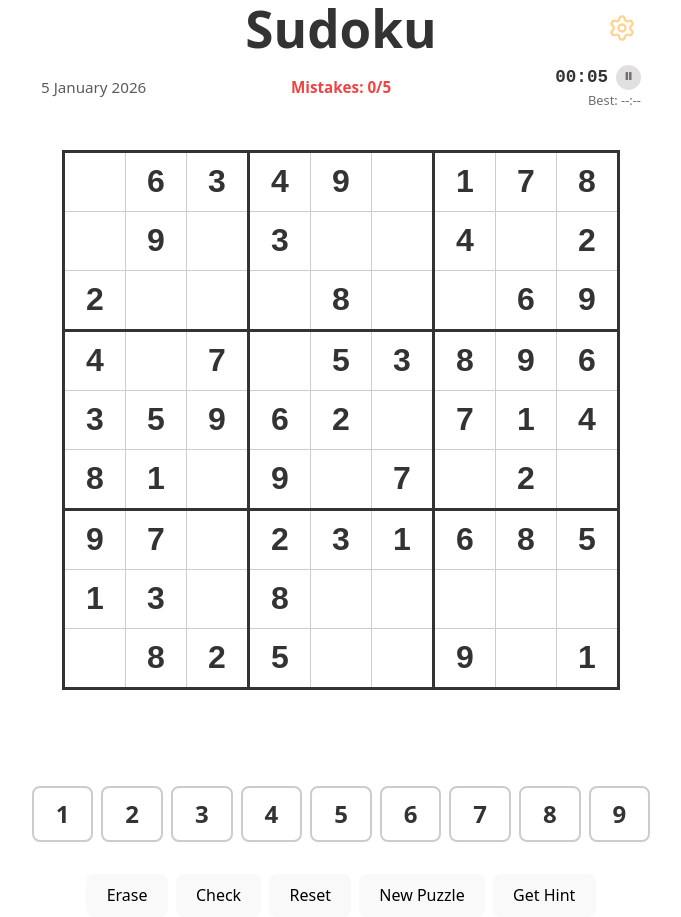
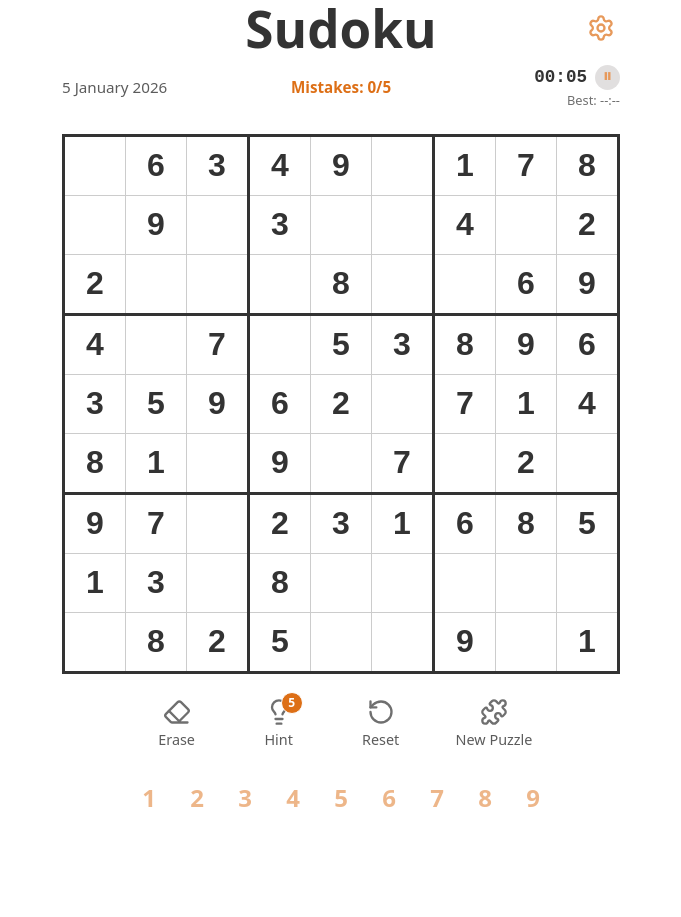
Before and after one commit to PikGames/Sudoku, a React app: page / in a window 1280 px wide. Shown: the whole page, without its empty margins (299-980 px from the left). After the commit the page ends 838 px from the top, so only its background shows below. Built offline with nearby package versions, Linux system fonts and the light colour scheme; the HTML template or start-up script is replaced by a standard one.

Commit message:
Changing the ui and deployment the game

```diff
--- a/src/App.css
+++ b/src/App.css
@@ -1,28 +1,30 @@
 :root {
-  --primary: #ffc164;
+  --primary: rgb(221, 111, 22);
   --bg-color: #ffffff;
   --text-color: #333333;
   --bg-cell: #ffffff;
-  --bg-prefilled: #f0f0f0;
-  --bg-highlight: #e6f0ff;
   --border-color: #ccc;
-  --pad-bg: #f8f9fa;
   --btn-reset-bg: #eee;
   --btn-reset-text: #333;
+
+  --bg-highlight: rgb(248, 178, 89);
+  --area-highlight: rgba(243, 217, 184, 0.705);
+  --same-value: rgb(243, 217, 184);
 }
 
 body.dark {
-  --gray: #ccc;
-  --primary: #ffda74;
+  --primary: rgb(221, 111, 22);
   --bg-color: #1a1a1a;
   --text-color: #f0f0f0;
   --bg-cell: #2a2a2a;
-  --bg-prefilled: #333333;
-  --bg-highlight: #3a4a5a;
   --border-color: #444;
-  --pad-bg: #2a2a2a;
   --btn-reset-bg: #333;
   --btn-reset-text: #eee;
+
+
+  --bg-highlight: rgb(248, 178, 89);
+  --area-highlight: rgba(245, 206, 155, 0.692);
+  --same-value: rgb(245, 206, 155);
 }
 
 body {
@@ -80,8 +82,7 @@ input {
   border: none;
   outline: none;
   background: transparent;
-  color: #007bff;
-  /* Blue color for user-entered numbers */
+  color: var(--primary);
   cursor: pointer;
   font-weight: 500;
 }
@@ -98,15 +99,9 @@ input:focus {
   outline: none;
 }
 
-.same-row,
-.same-col,
-.same-box {
-  background: #f7e3a3af;
-}
-
 /* Added Highlight Classes */
 .selected-cell {
-  background-color: rgb(187, 222, 251) !important;
+  background-color: var(--bg-highlight);
 }
 
 /* Ensure the input doesn't hide the cell background when selected */
@@ -115,15 +110,15 @@ input:focus {
 }
 
 .area-highlight {
-  background-color: #e2e8f0;
+  background-color: var(--area-highlight);
 }
 
 .same-value {
-  background-color: rgb(195, 221, 253);
+  background-color: var(--same-value);
 }
 
 .blue-highlight {
-  background-color: rgb(144, 202, 249) !important;
+  background-color: rgb(202, 115, 0) !important;
 }
 
 .conflict {
@@ -145,29 +140,13 @@ input:focus {
 
 /* Dark Mode Overrides for Highlights */
 body.dark input {
-  color: #60a5fa;
+  color: var(--primary);
   /* Lighter blue for user-entered numbers in dark mode */
 }
 
 body.dark input:read-only {
   color: var(--text-color);
   /* Keep prefilled numbers default text color */
-}
-
-body.dark .selected-cell {
-  background-color: #3b82f6 !important;
-}
-
-body.dark .area-highlight {
-  background-color: #334155;
-}
-
-body.dark .same-value {
-  background-color: #1e40af;
-}
-
-body.dark .blue-highlight {
-  background-color: #2563eb !important;
 }
 
 body.dark .conflict,
@@ -194,13 +173,10 @@ body.dark .prefilled-conflict {
   transition: background-color 0.3s ease;
 }
 
-.btn-theme {
-  border-radius: 10px;
-  background-color: #1a1a1a;
-}
+
 
 .controls {
-  margin-top: 4rem;
+  margin-top: 0rem;
   display: flex;
   flex-direction: column;
   align-items: center;
@@ -221,55 +197,35 @@ body.dark .prefilled-conflict {
 }
 
 .number-btn {
-  width: 3.5rem;
-  height: 3.5rem;
   font-size: 1.5rem;
   font-weight: bold;
-  border: 2px solid var(--border-color);
-  background: var(--bg-cell);
-  border-radius: 8px;
+  background: none;
+  border: none;
   cursor: pointer;
   transition: all 0.2s ease;
-  color: var(--text-color);
+  color: var(--primary);
+  opacity: 0.5;
   display: flex;
   justify-content: center;
   align-items: center;
+  padding: 0.5rem;
+  min-width: 2.5rem;
 }
 
 .number-btn:hover {
-  background: #fffbf0;
-  border-color: #f3aa21;
-  color: black;
+  color: var(--primary);
+  opacity: 1;
+  transform: scale(1.1);
 }
 
 .number-btn.active {
-  background: #f3aa21;
-  color: white;
-  border-color: #d28219;
-  box-shadow: 0 0 10px rgba(243, 177, 33, 0.5);
+  color: var(--primary);
+  opacity: 1;
+  transform: scale(1.2);
 }
 
-.difficulty-selector {
-  display: flex;
-  align-items: center;
-  gap: 0.5rem;
-  font-weight: 600;
-}
-
-.difficulty-selector select {
-  padding: 0.5rem 1rem;
-  border-radius: 8px;
-  border: 1px solid var(--border-color);
-  background-color: var(--bg-cell);
-  color: var(--text-color);
-  font-family: inherit;
-  font-size: 1rem;
-  cursor: pointer;
+.number-btn:focus {
   outline: none;
-}
-
-.difficulty-selector select:focus {
-  border-color: var(--primary);
 }
 
 /* Update: game-header is no longer used for columns, replaced by game-info-bar */
@@ -297,11 +253,11 @@ body.dark .prefilled-conflict {
 .info-item.center {
   text-align: center;
   font-weight: 600;
-  color: #ef4444;
+  color: var(--primary);
 }
 
 body.dark .info-item.center {
-  color: #f87171;
+  color: var(--primary);
 }
 
 .info-item.right {
@@ -337,7 +293,7 @@ h1 {
 .btn-pause {
   background: #d5d2d2;
   border: none;
-  color: var(--text-color);
+  color: var(--primary);
   font-size: 1.2rem;
   cursor: pointer;
   padding: 0;
@@ -542,3 +498,356 @@ body.dark .modal-overlay {
 body.dark .settings-popup {
   box-shadow: 0 4px 15px rgba(0, 0, 0, 0.5);
 }
+
+/* Custom Hint Button */
+/* Action Buttons Container */
+.action-buttons {
+  margin-top: 1rem;
+  display: flex;
+  justify-content: center;
+  align-items: center;
+  gap: 2rem;
+  width: 100%;
+}
+
+/* Base style for icon controls (Hint, Erase) */
+.btn-icon-control {
+  background: none;
+  border: none;
+  cursor: pointer;
+  display: inline-flex;
+  flex-direction: column;
+  align-items: center;
+  justify-content: center;
+  padding: 8px;
+  color: var(--text-color);
+  transition: opacity 0.2s;
+  min-width: 70px;
+}
+
+.btn-icon-control:disabled {
+  opacity: 0.5;
+  cursor: not-allowed;
+  filter: grayscale(1);
+}
+
+.icon-wrapper {
+  position: relative;
+  display: flex;
+  justify-content: center;
+  align-items: center;
+  margin-bottom: 4px;
+}
+
+.icon-wrapper svg {
+  stroke: var(--text-color);
+  opacity: 0.7;
+}
+
+.btn-icon-control:hover .icon-wrapper svg {
+  opacity: 1;
+  stroke: var(--primary);
+}
+
+.btn-icon-control:hover .label {
+  color: var(--primary);
+  opacity: 1;
+}
+
+.label {
+  font-size: 0.9rem;
+  font-weight: 500;
+  opacity: 0.8;
+  transition: color 0.2s;
+}
+
+/* Badge for Hint */
+.badge {
+  position: absolute;
+  top: -6px;
+  right: -10px;
+  background-color: var(--primary);
+  color: white;
+  font-size: 0.75rem;
+  font-weight: bold;
+  width: 20px;
+  height: 20px;
+  border-radius: 50%;
+  display: flex;
+  align-items: center;
+  justify-content: center;
+  border: 1px solid var(--bg-color);
+}
+
+/* Standard text buttons (Reset, New Puzzle) */
+.btn-text {
+  background: var(--btn-reset-bg);
+  border: 1px solid var(--border-color);
+  border-radius: 8px;
+  padding: 0.5rem 1rem;
+  color: var(--btn-reset-text);
+  font-weight: 600;
+  cursor: pointer;
+  transition: all 0.2s;
+  height: 40px;
+  /* Align height roughly with icon buttons */
+}
+
+.btn-text:hover {
+  filter: brightness(0.95);
+  border-color: var(--primary);
+  color: var(--primary);
+}
+
+body.dark .badge {
+  border-color: var(--bg-cell);
+}
+
+/* Responsive Design - Mobile First */
+
+/* Small phones (max 375px) */
+@media (max-width: 375px) {
+  body {
+    overflow-x: hidden;
+  }
+
+  .container {
+    padding: 0.3rem;
+    max-width: 100%;
+    overflow-x: auto;
+  }
+
+  .table {
+    width: 100%;
+    max-width: 340px;
+    margin: 0 auto;
+  }
+
+  input {
+    width: 2.2rem;
+    height: 2.2rem;
+    font-size: 1.2rem;
+  }
+
+  h1 {
+    font-size: 1.6rem;
+    margin-bottom: 0.5rem;
+  }
+
+  .game-info-bar {
+    font-size: 0.8rem;
+    gap: 0.3rem;
+    margin: 0.3rem auto 1rem auto;
+    padding: 0 0.5rem;
+  }
+
+  .info-item.left {
+    font-size: 0.75rem;
+  }
+
+  .info-item.center {
+    font-size: 0.85rem;
+  }
+
+  .timer {
+    font-size: 0.95rem;
+  }
+
+  .best-time {
+    font-size: 0.7rem;
+  }
+
+  .btn-pause {
+    width: 22px;
+    height: 22px;
+    font-size: 1rem;
+  }
+
+  .action-buttons {
+    gap: 0.8rem;
+    margin-top: 0.8rem;
+  }
+
+  .btn-icon-control {
+    min-width: 65px;
+    padding: 8px;
+  }
+
+  .icon-wrapper svg {
+    width: 26px;
+    height: 26px;
+  }
+
+  .label {
+    font-size: 0.8rem;
+  }
+
+  .badge {
+    width: 18px;
+    height: 18px;
+    font-size: 0.7rem;
+  }
+
+  .numbers-pad {
+    gap: 0.4rem;
+    padding: 0.8rem 0.5rem;
+  }
+
+  .number-btn {
+    font-size: 1.3rem;
+    padding: 0.4rem;
+    min-width: 2.2rem;
+  }
+
+  .modal-content {
+    width: 95%;
+    padding: 1.5rem;
+  }
+
+  .modal-content h2 {
+    font-size: 1.5rem;
+  }
+
+  .settings-popup {
+    width: 180px;
+    font-size: 0.85rem;
+  }
+
+  .btn-settings {
+    padding: 3px;
+  }
+
+  .btn-settings svg {
+    width: 24px;
+    height: 24px;
+  }
+}
+
+/* Medium phones (376px - 480px) */
+@media (min-width: 376px) and (max-width: 480px) {
+  .container {
+    max-width: 100%;
+    padding: 0.5rem;
+  }
+
+  .table {
+    width: 100%;
+    max-width: 420px;
+    margin: 0 auto;
+  }
+
+  input {
+    width: 2.8rem;
+    height: 2.8rem;
+    font-size: 1.5rem;
+  }
+
+  h1 {
+    font-size: 1.8rem;
+  }
+
+  .game-info-bar {
+    font-size: 0.85rem;
+  }
+
+  .action-buttons {
+    gap: 1.5rem;
+  }
+
+  .btn-icon-control {
+    min-width: 65px;
+  }
+
+  .icon-wrapper svg {
+    width: 24px;
+    height: 24px;
+  }
+
+  .numbers-pad {
+    gap: 0.4rem;
+  }
+
+  .number-btn {
+    font-size: 1.3rem;
+  }
+}
+
+/* Tablets and small screens (481px - 768px) */
+@media (min-width: 481px) and (max-width: 768px) {
+  input {
+    width: 3rem;
+    height: 3rem;
+    font-size: 1.8rem;
+  }
+
+  .action-buttons {
+    gap: 1.8rem;
+  }
+
+  .numbers-pad {
+    gap: 0.45rem;
+  }
+}
+
+/* Large tablets and small desktops (769px - 1024px) */
+@media (min-width: 769px) and (max-width: 1024px) {
+  .container {
+    padding: 1.5rem;
+  }
+
+  .game-info-bar {
+    max-width: 700px;
+  }
+
+  .controls {
+    max-width: 700px;
+  }
+}
+
+/* Landscape orientation adjustments */
+@media (max-height: 600px) and (orientation: landscape) {
+  h1 {
+    font-size: 1.3rem;
+    margin-bottom: 0.3rem;
+  }
+
+  .game-info-bar {
+    margin: 0.3rem auto 0.8rem auto;
+    font-size: 0.8rem;
+  }
+
+  .action-buttons {
+    margin-top: 0.5rem;
+    gap: 1rem;
+  }
+
+  .numbers-pad {
+    padding: 0.5rem;
+  }
+
+  .modal-content {
+    max-height: 90vh;
+    overflow-y: auto;
+  }
+
+  input {
+    width: 2.5rem;
+    height: 2.5rem;
+    font-size: 1.3rem;
+  }
+}
+
+/* Touch device optimizations */
+@media (hover: none) and (pointer: coarse) {
+
+  .btn-icon-control,
+  .number-btn,
+  button {
+    min-height: 44px;
+    /* iOS minimum touch target */
+  }
+
+  .number-btn {
+    padding: 0.6rem;
+  }
+}
--- a/src/App.jsx
+++ b/src/App.jsx
@@ -30,7 +30,7 @@ function App() {
   const [theme, setTheme] = useState(localStorage.getItem("sudoku-theme") || "light");
   const [selectedNumber, setSelectedNumber] = useState(null);
   const [difficulty, setDifficulty] = useState("easy");
-  const [hintUsed, setHintUsed] = useState(false);
+  const [hintsUsed, setHintsUsed] = useState(0);
   const [mistakes, setMistakes] = useState(0);
   const [timer, setTimer] = useState(0);
   const [isTimerRunning, setIsTimerRunning] = useState(false);
@@ -45,6 +45,10 @@ function App() {
     const mins = Math.floor(seconds / 60);
     const secs = seconds % 60;
     return `${mins.toString().padStart(2, '0')}:${secs.toString().padStart(2, '0')}`;
+  };
+
+  const getHintLimit = (diff) => {
+    return (diff === 'easy' || diff === 'medium') ? 5 : (diff === 'devilMode' ? 1 : 3);
   };
 
   //to save the theme
@@ -62,40 +66,14 @@ function App() {
     setTheme(prev => (prev === "light" ? "dark" : "light"));
   };
 
-  const handleCheck = () => {
-    const sudokuBoard = board.flat();
-    const sudokuSolution = solution.flat();
 
-    if (sudokuBoard.every((cell, i) => cell === sudokuSolution[i])) {
-      setStatus('Solved');
-      setIsTimerRunning(false);
-
-      // Check Best Time
-      const currentBest = bestTimes[difficulty];
-      if (currentBest === undefined || timer < currentBest) {
-        const newBestTimes = { ...bestTimes, [difficulty]: timer };
-        setBestTimes(newBestTimes);
-        localStorage.setItem("sudoku-best-times", JSON.stringify(newBestTimes));
-      }
-
-      let count = 0;
-      const totalCells = 81;
-      const interval = setInterval(() => {
-        count++;
-        setGreenCount(count);
-        if (count === totalCells) clearInterval(interval);
-      }, 30)
-    } else {
-      setStatus('Incorrect')
-      setGreenCount(0)
-    }
-  };
   const handleReset = () => {
     setBoard(puzzle.map((row) => [...row]));
     setStatus("");
     setSelected(null);
     setGreenCount(0);
     setMistakes(0);
+    setHintsUsed(0);
     setTimer(0);
     setIsTimerRunning(true);
     setIsPaused(false);
@@ -247,7 +225,7 @@ function App() {
     setSelected(null);
     setGreenCount(0);
     setSelectedNumber(null);
-    setHintUsed(false);
+    setHintsUsed(0);
     setMistakes(0);
     setTimer(0);
     setIsTimerRunning(true);
@@ -261,7 +239,8 @@ function App() {
   };
 
   const handleHint = () => {
-    if (hintUsed) return;
+    const hintLimit = getHintLimit(difficulty);
+    if (hintsUsed >= hintLimit) return;
 
     // Find all empty or incorrect cells
     const emptyCells = [];
@@ -286,7 +265,7 @@ function App() {
       row.map((cell, c) => (r === rowIndex && c === cellIndex ? correctValue : cell))
     ));
 
-    setHintUsed(true);
+    setHintsUsed(prev => prev + 1);
   };
 
   const handleCellClick = (rowIndex, cellIndex) => {
@@ -395,7 +374,6 @@ function App() {
           handleCellClick={handleCellClick}
         />
         <Controls
-          handleCheck={handleCheck}
           handleReset={handleReset}
           handleNewPuzzle={handleNewPuzzle}
           handleNumberClick={handleNumberClick}
@@ -403,7 +381,8 @@ function App() {
           finishedNumbers={finishedNumbers}
           handleNumberLongPress={handleNumberLongPress}
           handleHint={handleHint}
-          hintUsed={hintUsed}
+          hintsUsed={hintsUsed}
+          difficulty={difficulty}
           handleErase={handleErase}
         />
         {status && <h2 className="status">{status}</h2>}
--- a/src/components/Controls.jsx
+++ b/src/components/Controls.jsx
@@ -1,5 +1,5 @@
 import classNames from 'classnames';
-import { Moon, Sun } from 'lucide-react'
+import { Lightbulb, Eraser, RotateCcw, Puzzle } from 'lucide-react'
 import React, { useRef } from 'react'
 
 const NumberButton = ({ num, onClick, onLongPress, isActive }) => {
@@ -60,11 +60,46 @@ const NumberButton = ({ num, onClick, onLongPress, isActive }) => {
   );
 };
 
-export default function Controls({ handleCheck, handleReset, handleNewPuzzle, handleNumberClick, handleNumberLongPress, selectedNumber, finishedNumbers, handleErase, handleHint, hintUsed, }) {
+export default function Controls({ handleReset, handleNewPuzzle, handleNumberClick, handleNumberLongPress, selectedNumber, finishedNumbers, handleErase, handleHint, hintsUsed, difficulty }) {
   const numbers = [1, 2, 3, 4, 5, 6, 7, 8, 9];
 
   return (
     <div className="controls">
+      <div className="action-buttons">
+        <button className="btn-icon-control" onClick={handleErase}>
+          <div className="icon-wrapper">
+            <Eraser size={28} />
+          </div>
+          <span className="label">Erase</span>
+        </button>
+        <button
+          className="btn-icon-control"
+          onClick={handleHint}
+          disabled={hintsUsed >= ((difficulty === 'easy' || difficulty === 'medium') ? 5 : (difficulty === 'devilMode' ? 1 : 3))}
+        >
+          <div className="icon-wrapper">
+            <Lightbulb size={28} />
+            {hintsUsed < ((difficulty === 'easy' || difficulty === 'medium') ? 5 : (difficulty === 'devilMode' ? 1 : 3)) && (
+              <div className="badge">
+                {((difficulty === 'easy' || difficulty === 'medium') ? 5 : (difficulty === 'devilMode' ? 1 : 3)) - hintsUsed}
+              </div>
+            )}
+          </div>
+          <span className="label">Hint</span>
+        </button>
+        <button className="btn-icon-control" onClick={handleReset}>
+          <div className="icon-wrapper">
+            <RotateCcw size={28} />
+          </div>
+          <span className="label">Reset</span>
+        </button>
+        <button className="btn-icon-control" onClick={handleNewPuzzle}>
+          <div className="icon-wrapper">
+            <Puzzle size={28} />
+          </div>
+          <span className="label">New Puzzle</span>
+        </button>
+      </div>
       <div className='numbers-section'>
         <div className='numbers-pad'>
           {numbers.map((num, index) => (
@@ -80,19 +115,6 @@ export default function Controls({ handleCheck, handleReset, handleNewPuzzle, ha
           ))}
         </div>
       </div>
-      <div style={{ marginTop: 16 }}>
-        <button onClick={handleErase} style={{ marginRight: 8 }}>Erase</button>
-        <button onClick={handleCheck} style={{ marginRight: 8 }}>Check</button>
-        <button onClick={handleReset} style={{ marginRight: 8 }}>Reset</button>
-        <button onClick={handleNewPuzzle} style={{ marginRight: 8 }}>New Puzzle</button>
-        <button
-          className="btn-hint"
-          onClick={handleHint}
-          disabled={hintUsed}
-        >
-          {hintUsed ? "Hint Used" : "Get Hint"}
-        </button>
-      </div>
     </div>
   )
 }
--- a/src/components/Grid.jsx
+++ b/src/components/Grid.jsx
@@ -13,7 +13,6 @@ function Grid({
   handleCellClick,
 }) {
   return (
-    <div className="container">
       <table className="table">
         <tbody>
           {board.map((row, rowIndex) => {
@@ -88,7 +87,6 @@ function Grid({
           })}
         </tbody>
       </table>
-    </div>
   );
 }
 
--- a/src/index.css
+++ b/src/index.css
@@ -47,9 +47,7 @@ button {
   cursor: pointer;
   transition: border-color 0.25s;
 }
-button:hover {
-  border-color: #646cff;
-}
+
 button:focus,
 button:focus-visible {
   outline: 4px auto -webkit-focus-ring-color;
```
